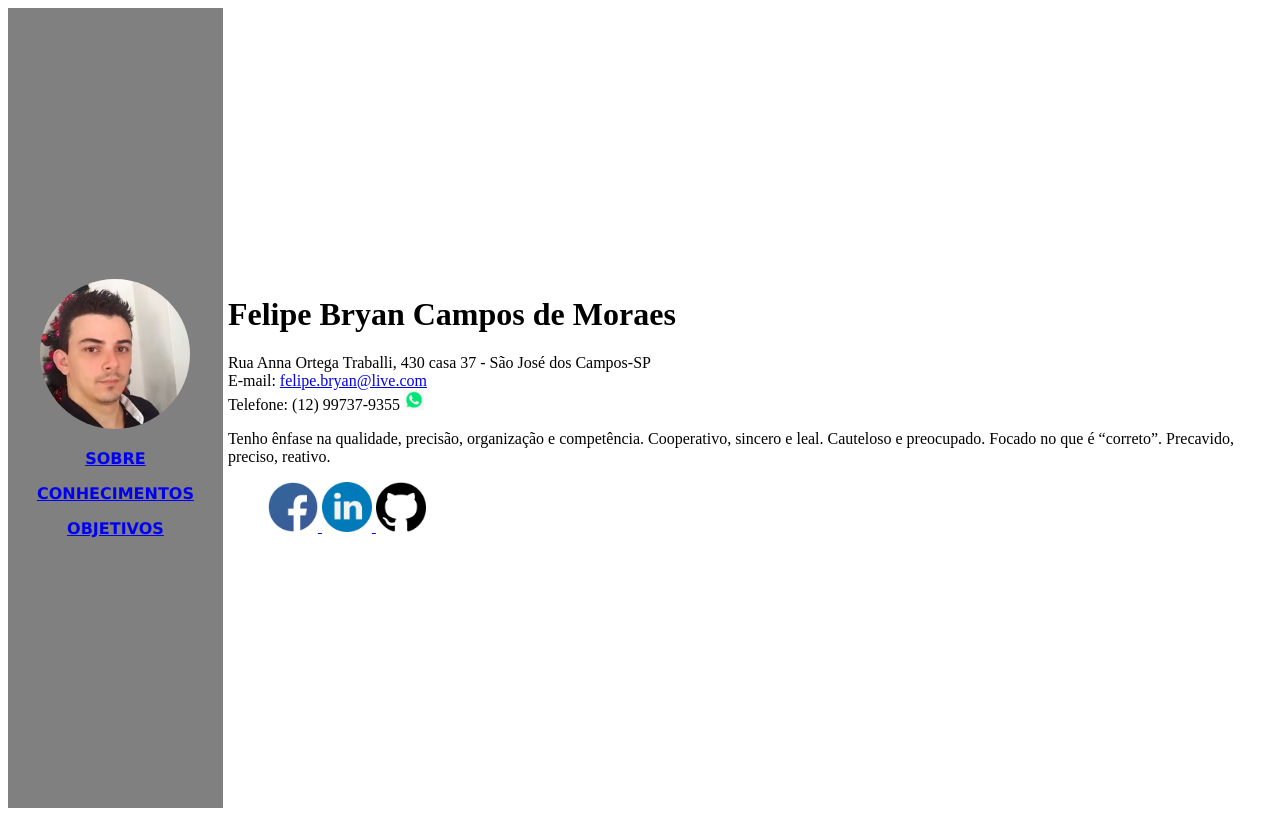
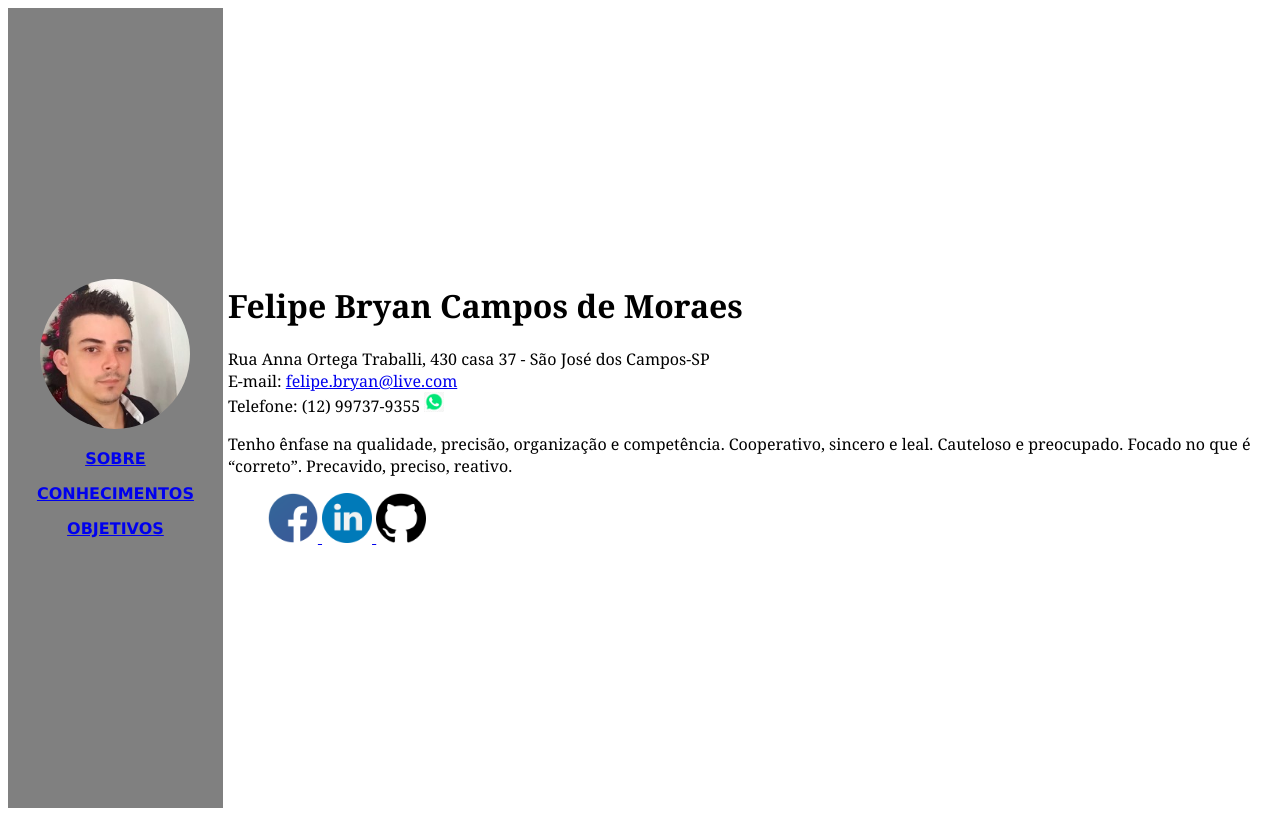
Before and after one commit to Felipe-Bryan/Avalia--o-modulo-front-end-1, a plain HTML site: page index.html in a window 1280 px wide. Drawn offline with Linux system fonts and the light colour scheme.

Commit message:
Font-family content alterada

```diff
--- a/css/style.css
+++ b/css/style.css
@@ -1,7 +1,7 @@
 /*GRID*/
 .parent {
   display: grid;
-  height: 95vh;
+  height: 100vh;
   margin: 0px;
   grid-template-columns: minmax(100px, 17%) 1fr;
 }
@@ -13,6 +13,7 @@
   display: flex;
   flex-direction: column;
   justify-content: center;
+  font-family: Georgia, "Times New Roman", Times, serif;
 }
 
 .navbar {
```
